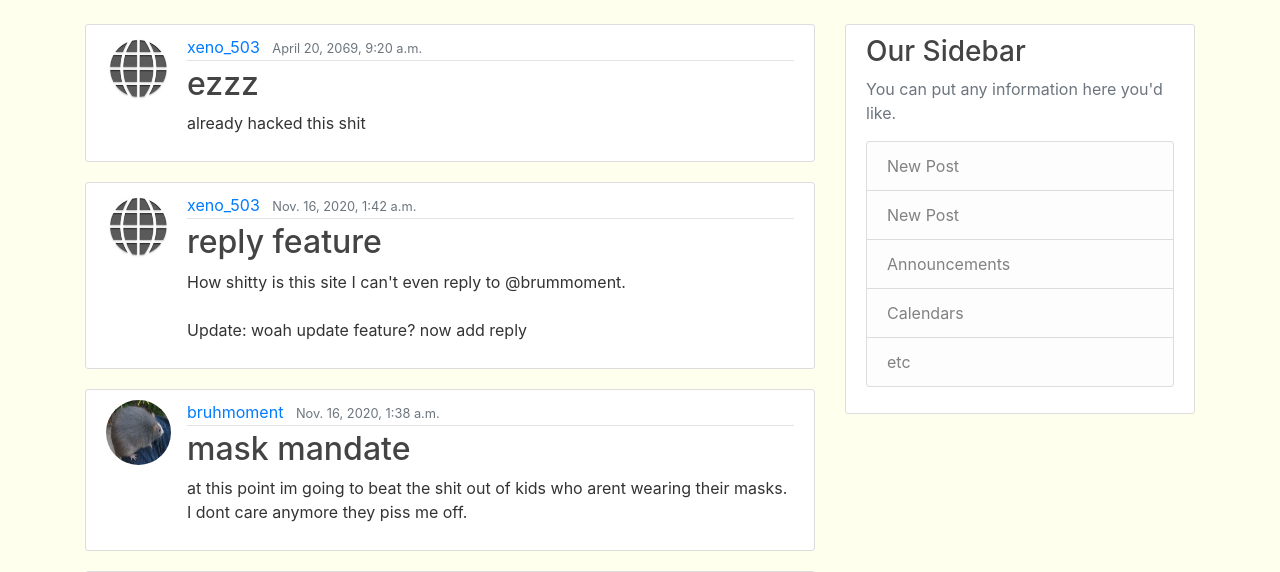
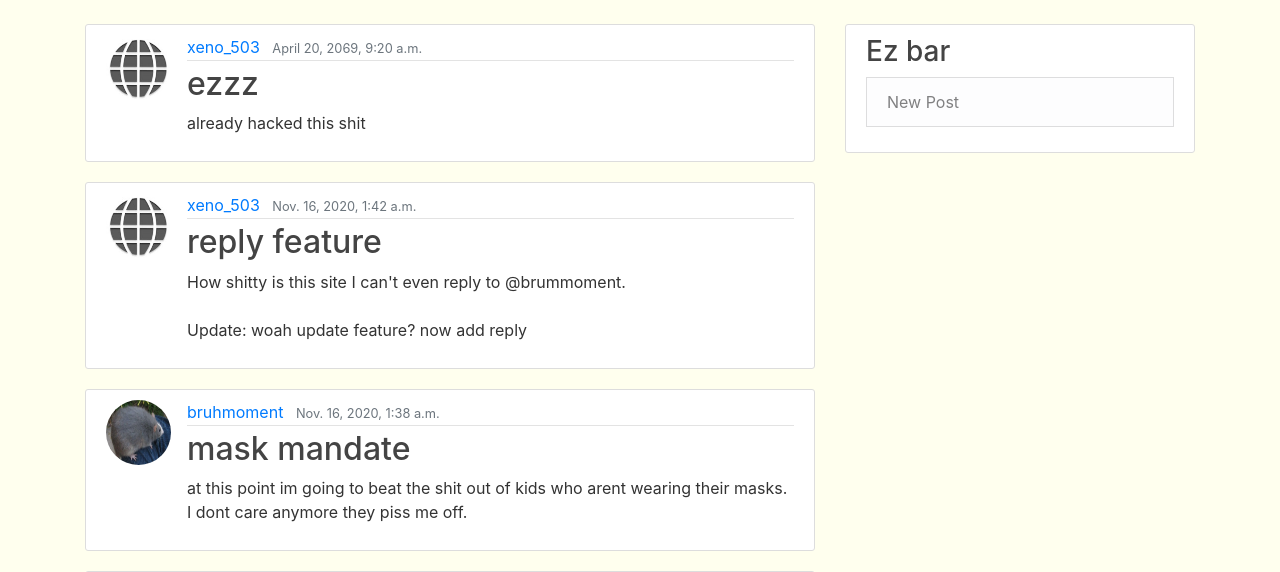
Before and after one commit to smokeytube/forsythmessageboardweb, a Django app: page /brandom/ in a window 1280 px wide. Shown: the part 56-628 px from the top of the page. Run offline with Django 3.2, Linux system fonts and the light colour scheme; data comes from the database, SQL or seed files in the repository; some libraries are stand-ins or nearby versions.

Commit message:
Update base.html

```diff
--- a/forsyth_board/brandom/templates/brandom/base.html
+++ b/forsyth_board/brandom/templates/brandom/base.html
@@ -53,14 +53,10 @@
             </div>
             <div class="col-md-4">
             <div class="content-section">
-                <h3>Our Sidebar</h3>
-                <p class='text-muted'>You can put any information here you'd like.
-                <ul class="list-group">
-                <a class="list-group-item list-group-item-light" href="{% url 'post-create' %}">New Post</a>
-                    <li class="list-group-item list-group-item-light" href="{% url 'post-create' %}">New Post</li>
-                    <li class="list-group-item list-group-item-light">Announcements</li>
-                    <li class="list-group-item list-group-item-light">Calendars</li>
-                    <li class="list-group-item list-group-item-light">etc</li>
+                <h3>Ez bar</h3>
+                <!-- <p class='text-muted'>You can put any information here you'd like.
+                <ul class="list-group"> -->
+                    <a class="list-group-item list-group-item-light" href="{% url 'post-create' %}">New Post</a>
                 </ul>
                 </p>
             </div>
```
